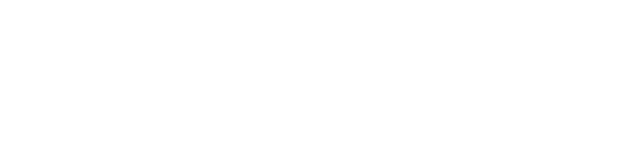
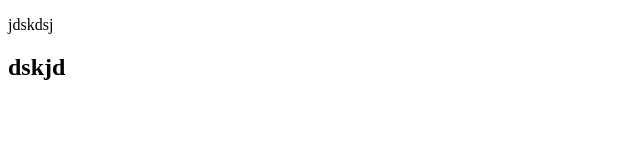
Before and after one commit to DelgadoLopezClaudioIvan/EJEM, a plain HTML site: page index.html in a window 1280 px wide. Shown: the whole page, without its empty margins (0-640 px from the left). Drawn offline with Linux system fonts and the light colour scheme.

Commit message:
fndffddf

```diff
--- a/index.html
+++ b/index.html
@@ -6,6 +6,7 @@
     <title>fn</title>
 </head>
 <body>
-
+    <p>jdskdsj</p>
+    <h2>dskjd</h2>
 </body>
 </html>
```
